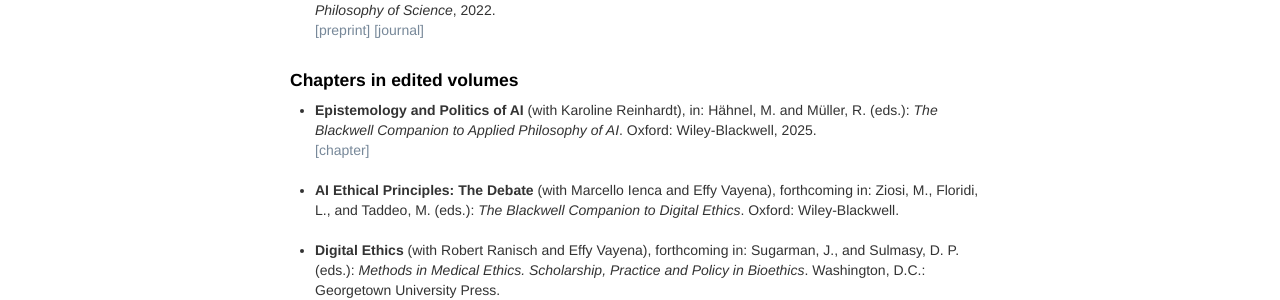
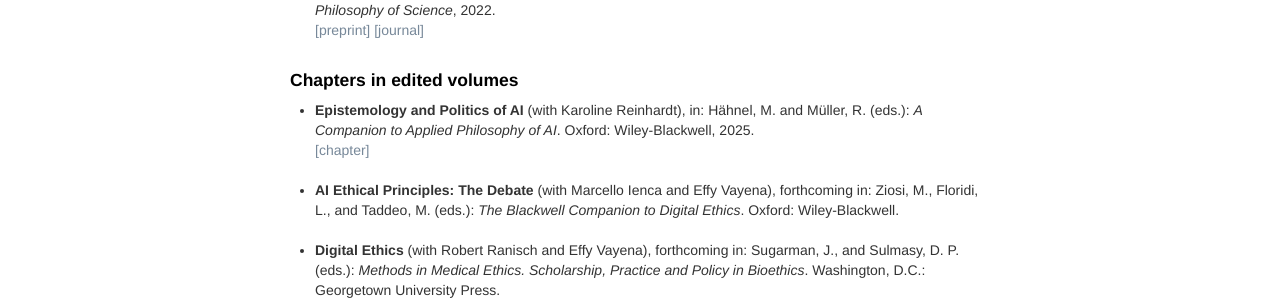
Before and after one commit to oliverbuchholz/oliverbuchholz.github.io, a Jekyll site: the page built from pages/writing.md, in a window 1280 px wide. Shown: the part 612-912 px from the top of the page. Built offline with Jekyll 4.4.1, drawn with Linux system fonts in a browser that asks for light colours.

Commit message:
Update writing.md

```diff
--- a/pages/writing.md
+++ b/pages/writing.md
@@ -35,7 +35,7 @@ description: Oliver Buchholz | Writing
 
 <ul>
 <li>
-<b>Epistemology and Politics of AI</b> (with Karoline Reinhardt), in: H&auml;hnel, M. and M&uuml;ller, R. (eds.): <i>The Blackwell Companion to Applied Philosophy of AI</i>. Oxford: Wiley-Blackwell, 2025.<br><a href= "https://doi.org/10.1002/9781394238651.ch8" target= "_blank">[chapter]</a><br><br>
+<b>Epistemology and Politics of AI</b> (with Karoline Reinhardt), in: H&auml;hnel, M. and M&uuml;ller, R. (eds.): <i>A Companion to Applied Philosophy of AI</i>. Oxford: Wiley-Blackwell, 2025.<br><a href= "https://doi.org/10.1002/9781394238651.ch8" target= "_blank">[chapter]</a><br><br>
 </li>
 
 <li>
```
